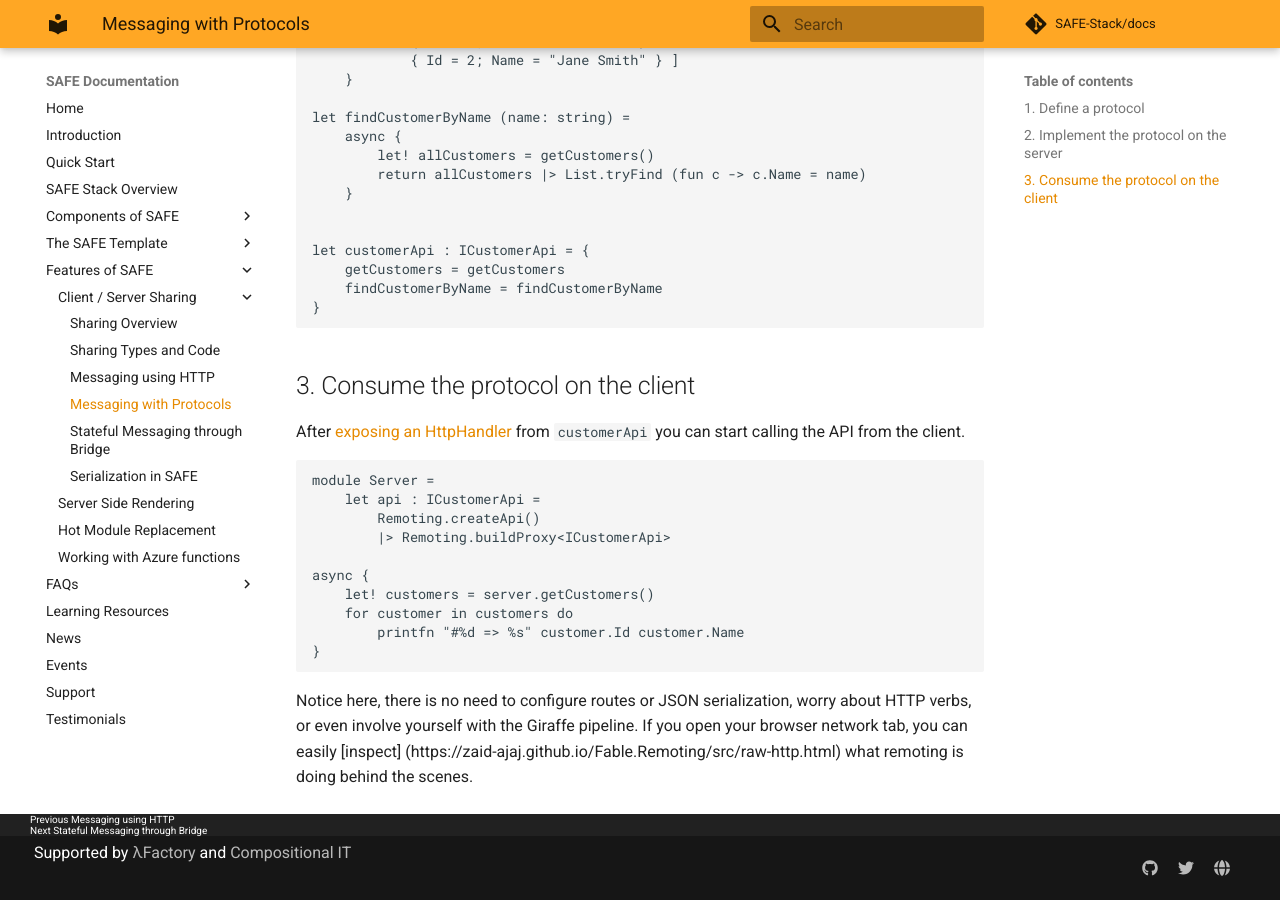
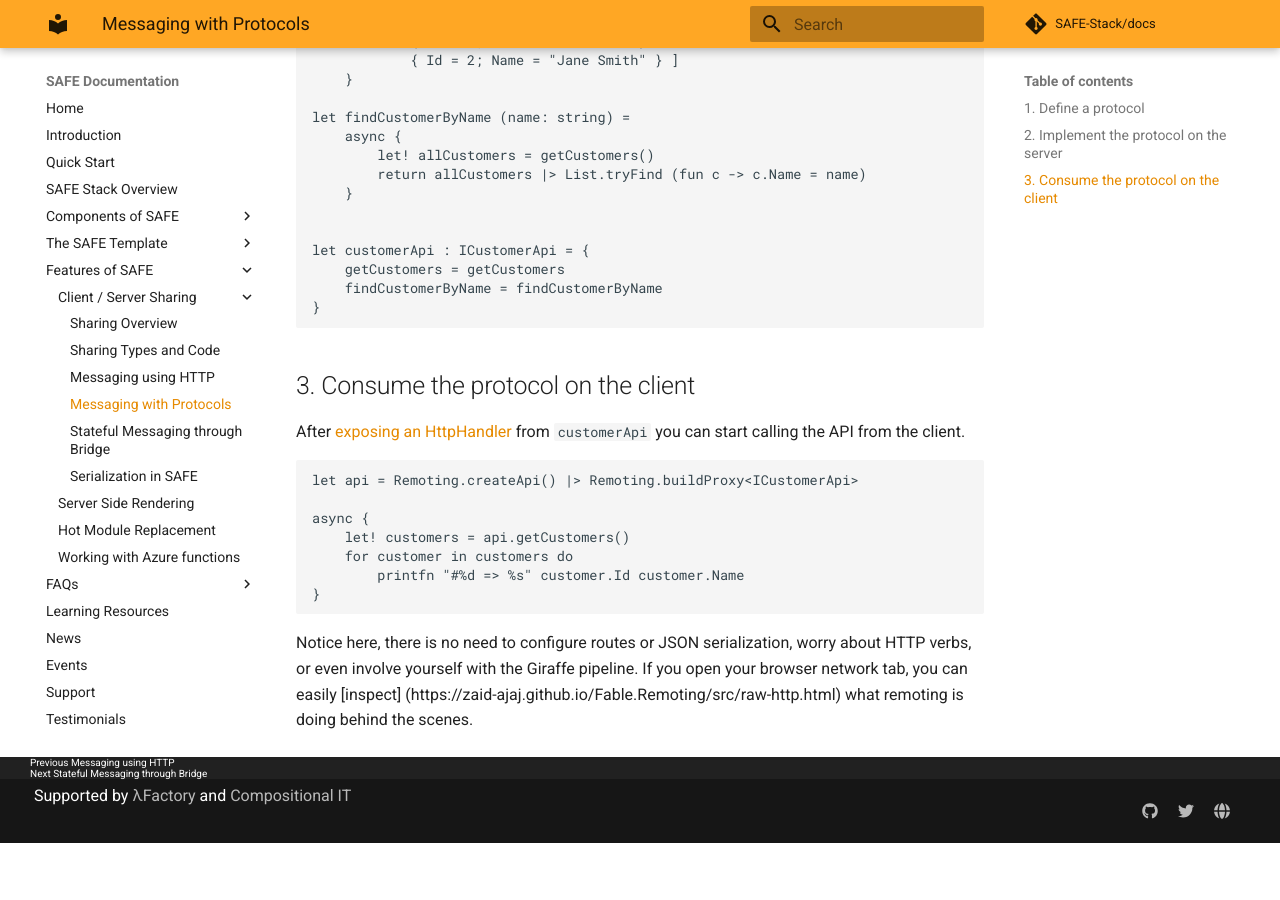
Before and after one commit to SAFE-Stack/docs, an MkDocs documentation site: the page built from docs/feature-clientserver-remoting.md, in a window 1280 px wide and 900 px high, scrolled down 773 px. Built offline with MkDocs 1.6.1 and Material for MkDocs 9.7.7, drawn with Linux system fonts in a browser that asks for light colours; comment, search, counter and statistics services are not loaded; after the commit the page ends 1616 px from its top, so only the background shows below that.

Commit message:
final typo

````diff
--- a/docs/feature-clientserver-remoting.md
+++ b/docs/feature-clientserver-remoting.md
@@ -38,13 +38,10 @@ let customerApi : ICustomerApi = {
 After [exposing an HttpHandler](https://zaid-ajaj.github.io/Fable.Remoting/src/saturn.html) from `customerApi` you can start calling the API from the client.
 
 ```fsharp
-module Server =
-    let api : ICustomerApi =
-        Remoting.createApi()
-        |> Remoting.buildProxy<ICustomerApi>
+let api = Remoting.createApi() |> Remoting.buildProxy<ICustomerApi>
 
 async {
-    let! customers = server.getCustomers()
+    let! customers = api.getCustomers()
     for customer in customers do
         printfn "#%d => %s" customer.Id customer.Name
 }
````
